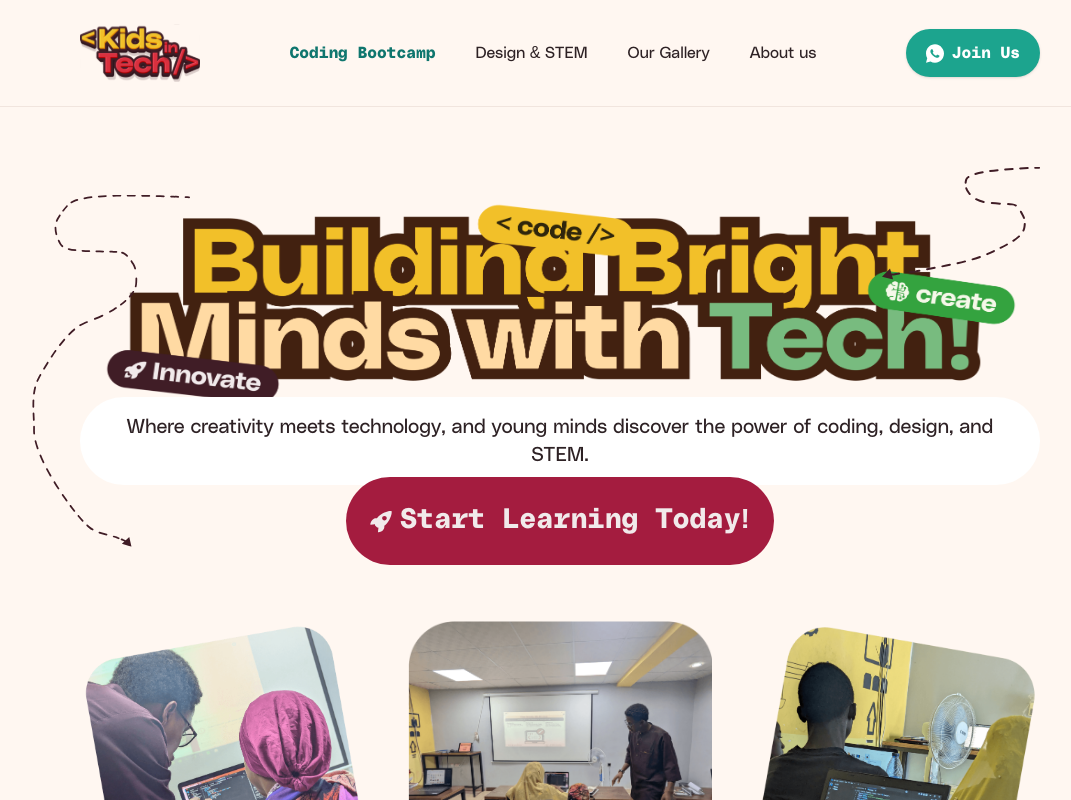
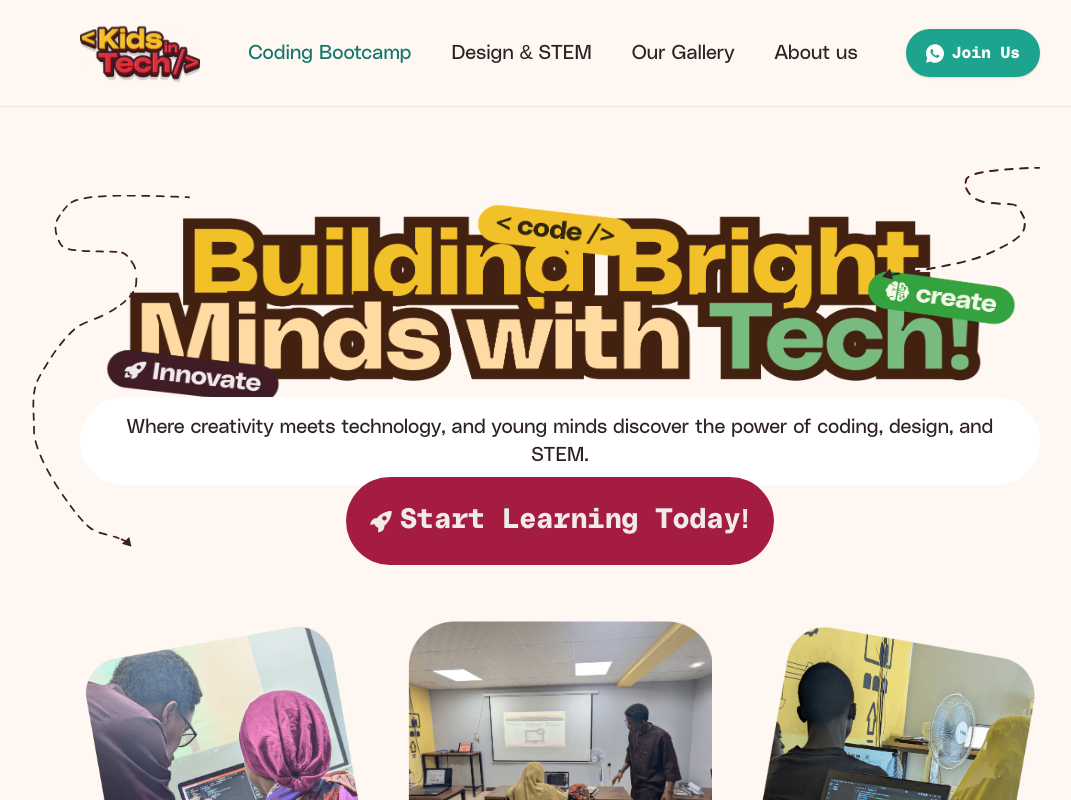
Before and after one commit to MubarakAliyu/kidsintech-web, a Next.js app: page / in a window 1280 px wide. Shown: the top 800 px of the page, without its empty margins (80-1151 px from the left). Built offline with nearby package versions, Linux system fonts and the light colour scheme.

Commit message:
fixing the correction..

```diff
--- a/src/components/Header.jsx
+++ b/src/components/Header.jsx
@@ -121,8 +121,8 @@ const Header = () => {
             scrollOrNavigate("coding-bootcamp");
             onClick && onClick();
           }}
-          className={`text-left lg:text-center transition-colors ${
-            isSectionActive("coding-bootcamp") ? "text-[#0F766E] font-semibold" : "text-[#2D2124] hover:text-[#0F766E]"
+          className={`text-left lg:text-center transition-colors text-xl ${
+            isSectionActive("coding-bootcamp") ? "text-[#0F766E]" : "text-[#2D2124] hover:text-[#0F766E]"
           }`}
         >
           Coding Bootcamp
@@ -135,8 +135,8 @@ const Header = () => {
             scrollOrNavigate("design-stem");
             onClick && onClick();
           }}
-          className={`text-left lg:text-center transition-colors ${
-            isSectionActive("design-stem") ? "text-[#0F766E] font-semibold" : "text-[#2D2124] hover:text-[#0F766E]"
+          className={`text-left lg:text-center transition-colors text-xl ${
+            isSectionActive("design-stem") ? "text-[#0F766E]" : "text-[#2D2124] hover:text-[#0F766E]"
           }`}
         >
           Design & STEM
@@ -146,8 +146,8 @@ const Header = () => {
         <Link
           href="/gallery"
           onClick={onClick}
-          className={`transition-colors ${
-            pathname === "/gallery" ? "text-[#0F766E] font-semibold" : "text-[#2D2124] hover:text-[#0F766E]"
+          className={`transition-colors text-xl ${
+            pathname === "/gallery" ? "text-[#0F766E]" : "text-[#2D2124] hover:text-[#0F766E]"
           }`}
         >
           Our Gallery
@@ -157,8 +157,8 @@ const Header = () => {
         <Link
           href="/about-us"
           onClick={onClick}
-          className={`transition-colors ${
-            pathname === "/about-us" ? "text-[#0F766E] font-semibold" : "text-[#2D2124] hover:text-[#0F766E]"
+          className={`transition-colors text-xl ${
+            pathname === "/about-us" ? "text-[#0F766E]" : "text-[#2D2124] hover:text-[#0F766E]"
           }`}
         >
           About us
@@ -262,7 +262,7 @@ const Header = () => {
                       scrollOrNavigate("coding-bootcamp");
                       toggleMenu();
                     }}
-                    className={`flex items-center gap-2 font-normal transition-colors ${
+                    className={`flex items-center gap-2 font-normal transition-colors text-xl ${
                       isSectionActive("coding-bootcamp") ? "text-[#0F766E]" : "text-[#2D2124]"
                     }`}
                   >
@@ -275,7 +275,7 @@ const Header = () => {
                       scrollOrNavigate("design-stem");
                       toggleMenu();
                     }}
-                    className={`flex items-center gap-2 font-normal transition-colors ${
+                    className={`flex items-center gap-2 font-normal transition-colors text-xl ${
                       isSectionActive("design-stem") ? "text-[#0F766E]" : "text-[#2D2124]"
                     }`}
                   >
@@ -285,7 +285,7 @@ const Header = () => {
                   <Link
                     href="/gallery"
                     onClick={toggleMenu}
-                    className={`flex items-center gap-2 font-normal transition-colors ${
+                    className={`flex items-center gap-2 font-normal transition-colors text-xl ${
                       pathname === "/gallery" ? "text-[#0F766E]" : "text-[#2D2124]"
                     }`}
                   >
@@ -295,7 +295,7 @@ const Header = () => {
                   <Link
                     href="/about-us"
                     onClick={toggleMenu}
-                    className={`flex items-center gap-2 font-normal transition-colors ${
+                    className={`flex items-center gap-2 font-normal transition-colors text-xl ${
                       pathname === "/about-us" ? "text-[#0F766E]" : "text-[#2D2124]"
                     }`}
                   >
```
